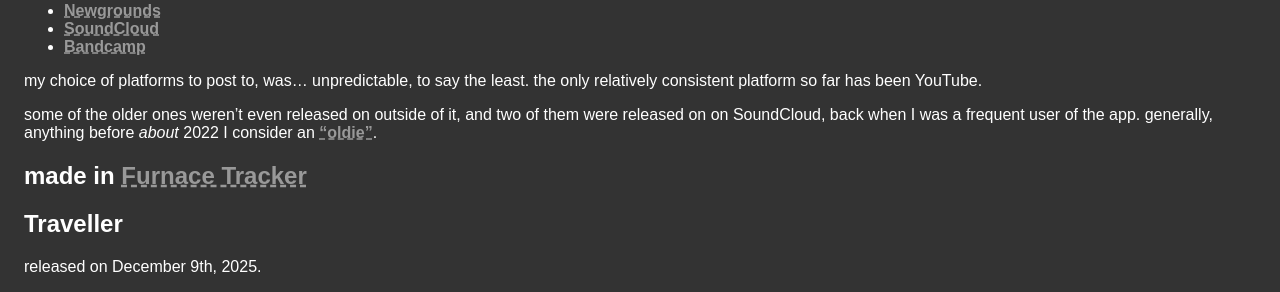
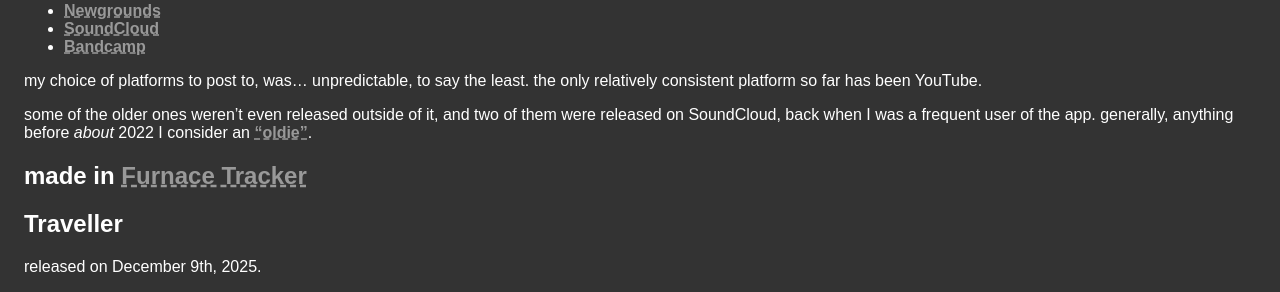
Before and after one commit to thacuber2a03/thacuber2a03.github.io, a Jekyll site: the page built from things/music.md, in a window 1280 px wide. Shown: the part 154-446 px from the top of the page. Built offline with Jekyll 4.4.1, drawn with Linux system fonts in a browser that asks for light colours.

Commit message:
too many 'on's

```diff
--- a/things/music.md
+++ b/things/music.md
@@ -15,7 +15,7 @@
 
 my choice of platforms to post to, was... unpredictable, to say the least. the only relatively consistent platform so far has been YouTube.
 
-some of the older ones weren't even released on outside of it, and two of them were released on on SoundCloud, back when I was a frequent user of the app.
+some of the older ones weren't even released outside of it, and two of them were released on SoundCloud, back when I was a frequent user of the app.
 generally, anything before *about* 2022 I consider an ["oldie"](/older-music).
 
 ## made in [Furnace Tracker](https://github.com/tildearrow/furnace)
```
Also changed, not shown: things/older-music.md (+1 -1 lines).
